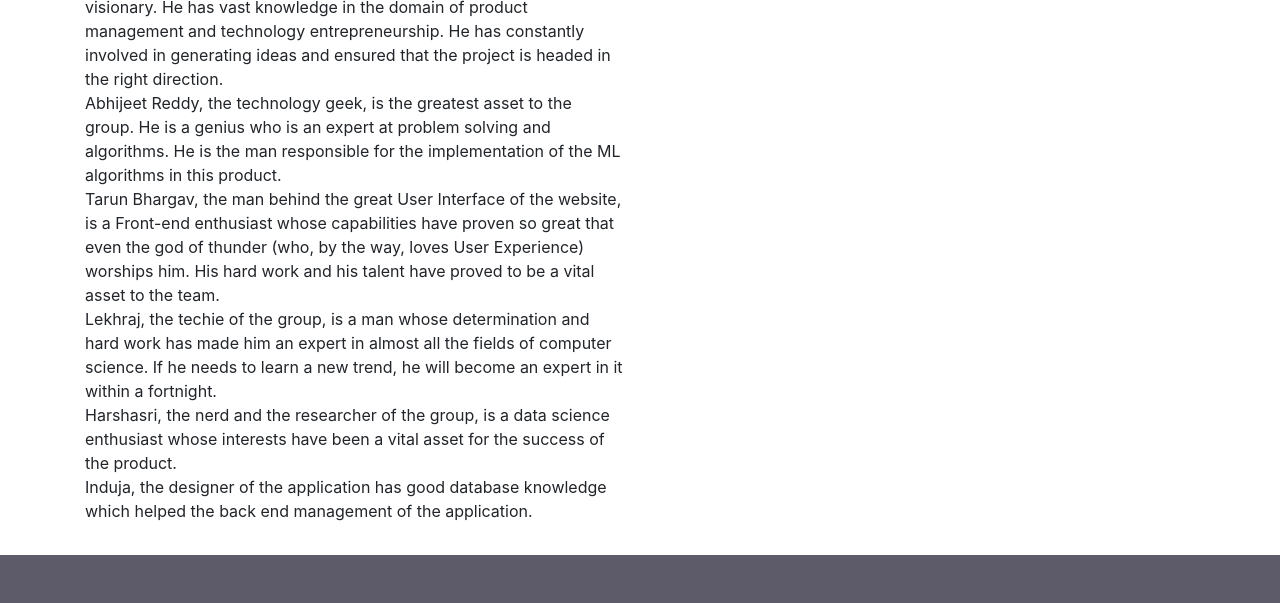
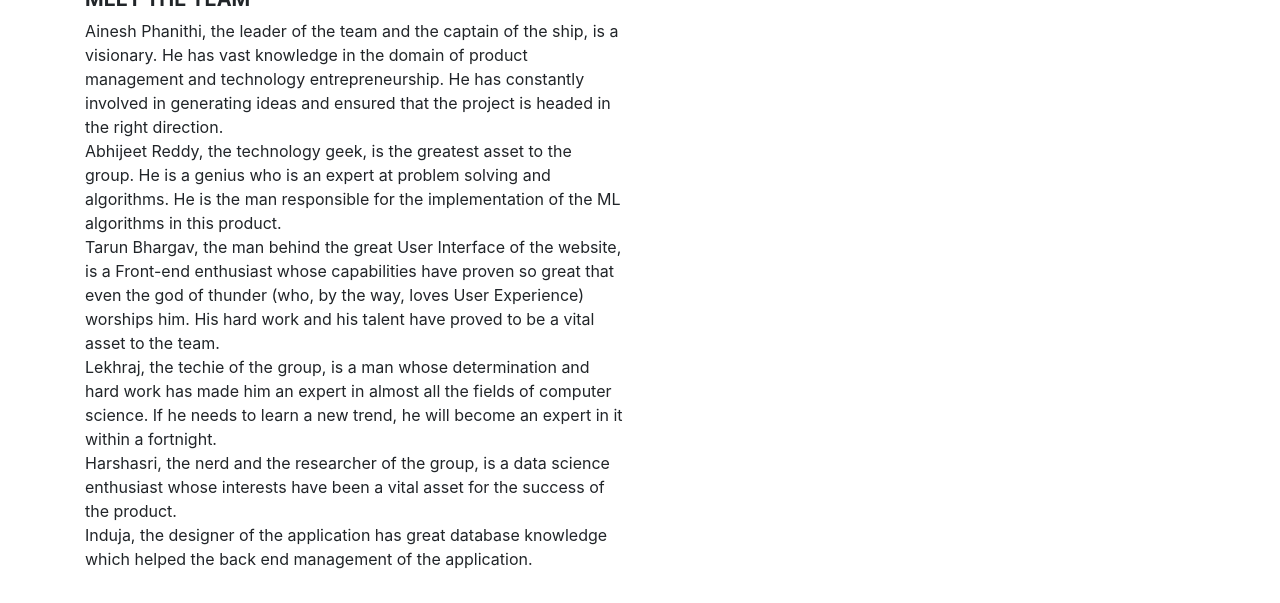
Before and after one commit to Aineshphanithi/SIH-FarmersFriend-, a Flask app: page /about.html in a window 1280 px wide. Shown: the part 517-1120 px from the top of the page. Run offline with Flask 2, Linux system fonts and the light colour scheme; some libraries are stand-ins or nearby versions.

Commit message:
about page

```diff
--- a/templates/about.html
+++ b/templates/about.html
@@ -70,7 +70,9 @@
           <p>
             The idea of Team Hack o’ Holics is to help the esteemed farmers of India in their daily work. The product utilizes ML algorithms to predict the forthcoming weather, and depending upon this, suggests the best crops to grow so that a farmer can have maximum harvest.  This product also sends weather warnings taken from the MET department to registered users from time to time so that they can be prepared before the crisis occurs.
             Our team consists of 6 computer science enthusiasts who are pursuing their Engineering in Information Technology.
-            <br>
+            <br/>
+            <strong><h5>MEET THE TEAM</h5></strong>
+
             Ainesh Phanithi, the leader of the team and the captain of the ship, is a visionary. He has vast knowledge in the domain of product management and technology entrepreneurship. He has constantly involved in generating ideas and ensured that the project is headed in the right direction.
             <br/>
             Abhijeet Reddy, the technology geek, is the greatest asset to the group. He is a genius who is an expert at problem solving and algorithms. He is the man responsible for the implementation of the ML algorithms in this product.
@@ -81,7 +83,7 @@
             <br/>
             Harshasri, the nerd and the researcher of the group, is a data science enthusiast whose interests have been a vital asset for the success of the product.
             <br/>
-            Induja, the designer of the application has good database knowledge which helped the back end management of the application.
+            Induja, the designer of the application has great database knowledge which helped the back end management of the application.
 
             </p>
         </div>
```
